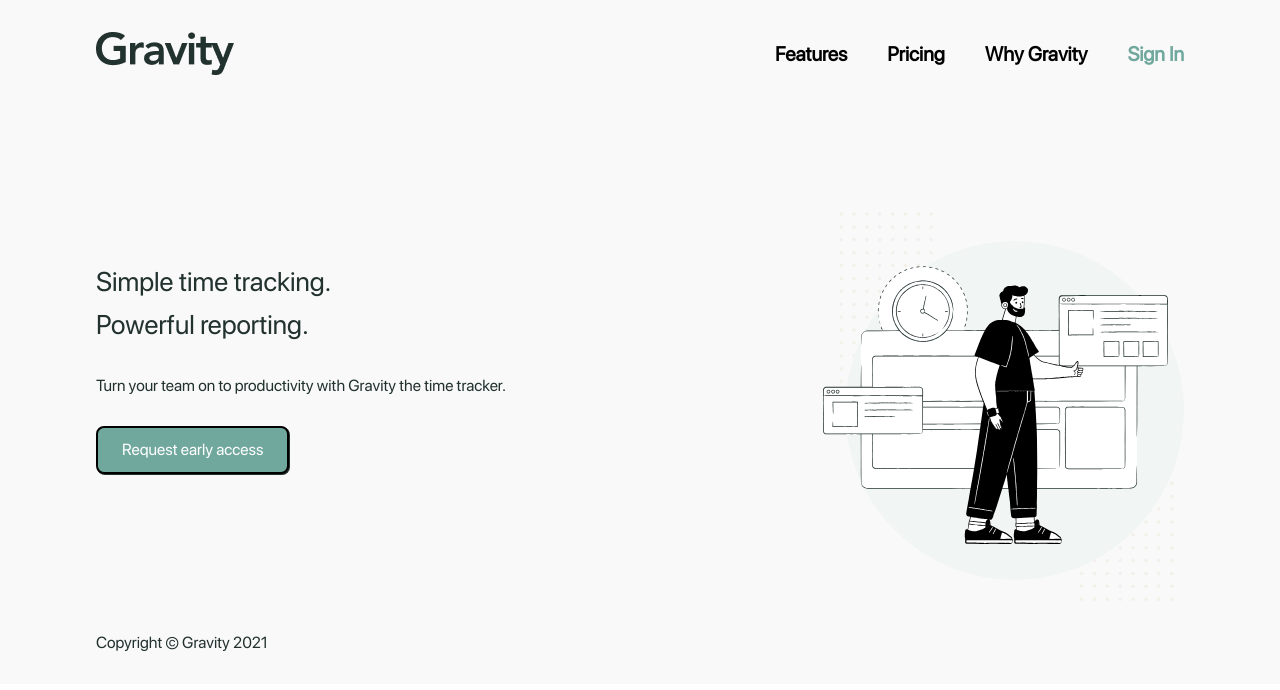
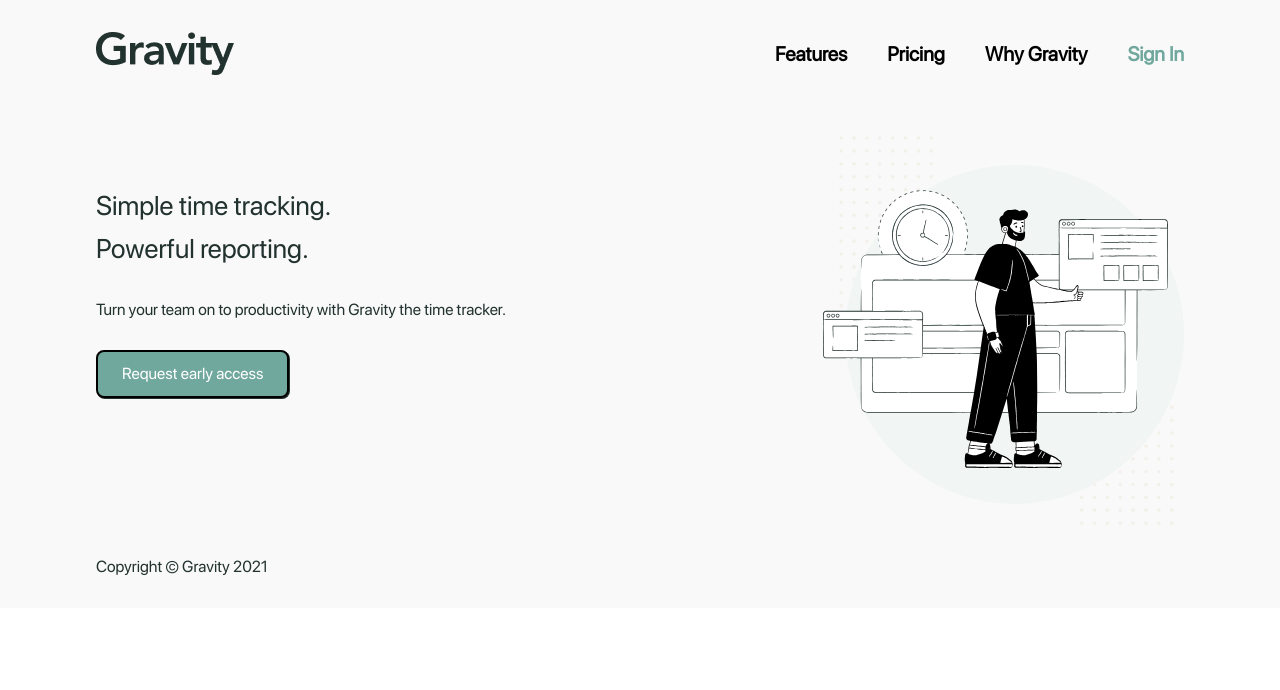
Before and after one commit to Rex739/time-tracker, a Next.js app: page / in a window 1280 px wide. Shown: the top 690 px of the page. Built offline with nearby package versions, Linux system fonts and the light colour scheme.

Commit message:
fixed margin bug

```diff
--- a/styles/Home.module.css
+++ b/styles/Home.module.css
@@ -3,6 +3,7 @@
 		display: flex;
 		flex-direction: column;
 		align-items: center;
+		margin-top: -76.31px;
 	}
 	.hideDesktop{
 		display: none;
```
